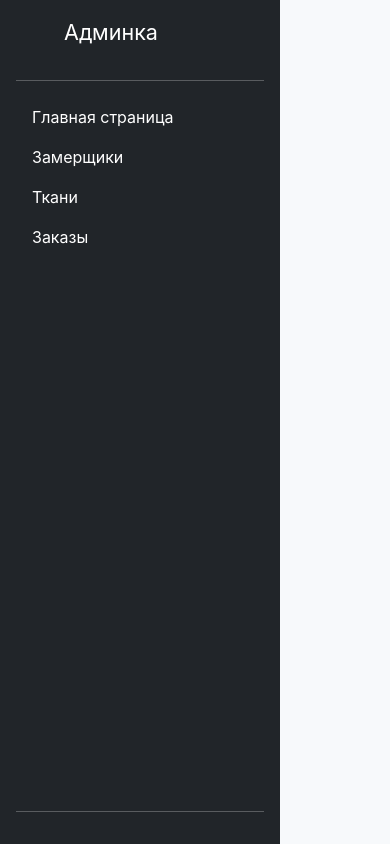
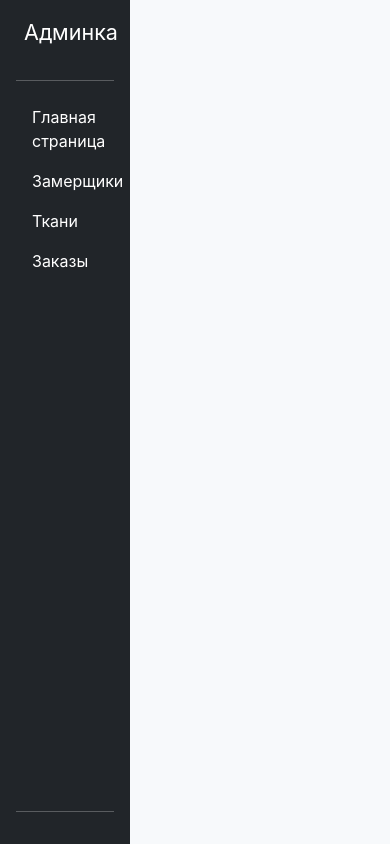
Before and after one commit to Suyumbekov/blind-crm, a React (Create React App) app: page /admin in a window 390 px wide. Built offline with nearby package versions, Linux system fonts and the light colour scheme; no server answers.

Commit message:
fix width

```diff
--- a/src/App.css
+++ b/src/App.css
@@ -64,6 +64,11 @@ nav .nav-link {
   font-size: 20px;
 }
 
+.admin {
+  width: 240px;
+  min-height: 100vh;
+}
+
 @media only screen and (max-width: 450px) {
   nav .nav-link {
     font-size: 16px;
@@ -81,6 +86,10 @@ nav .nav-link {
   table button.btn {
     font-size: 12px;
     padding: 5px 10px;
+  }
+
+  .admin {
+    width: 130px;
   }
 }
 .wrapper-width {
--- a/src/components/Sidebar.js
+++ b/src/components/Sidebar.js
@@ -4,10 +4,7 @@ import { NavLink } from "react-router-dom";
 const Sidebar = () => {
   return (
     <>
-      <div
-        className="d-flex flex-column p-3 text-bg-dark"
-        style={{ width: "280px", minHeight: "100vh" }}
-      >
+      <div className="admin d-flex flex-column p-3 text-bg-dark">
         <p className="d-flex align-items-center mb-3 mb-md-0 me-md-auto text-white text-decoration-none">
           <svg className="bi pe-none me-2" width="40" height="32">
             <use xlinkHref="#bootstrap"></use>
```
